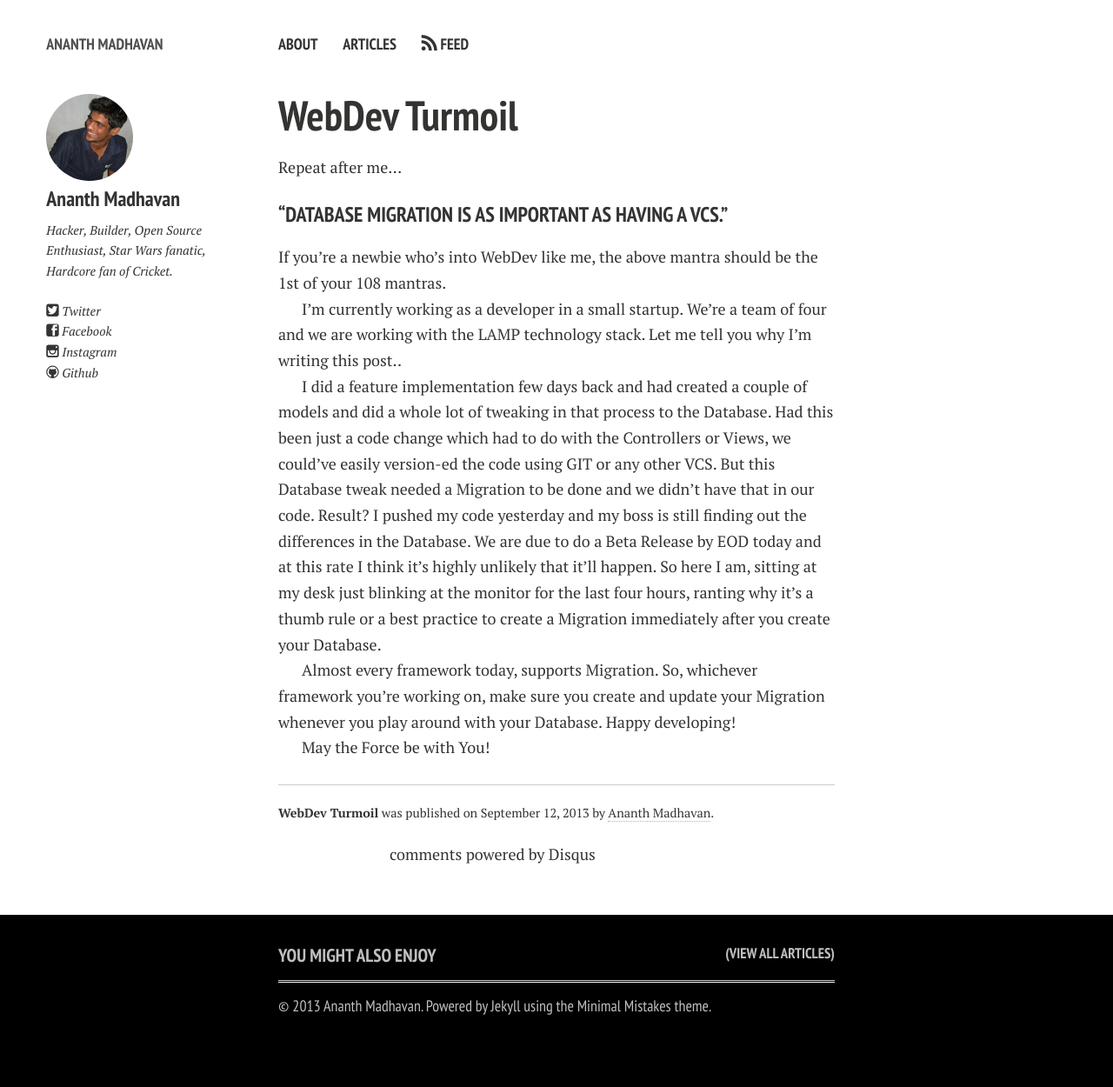
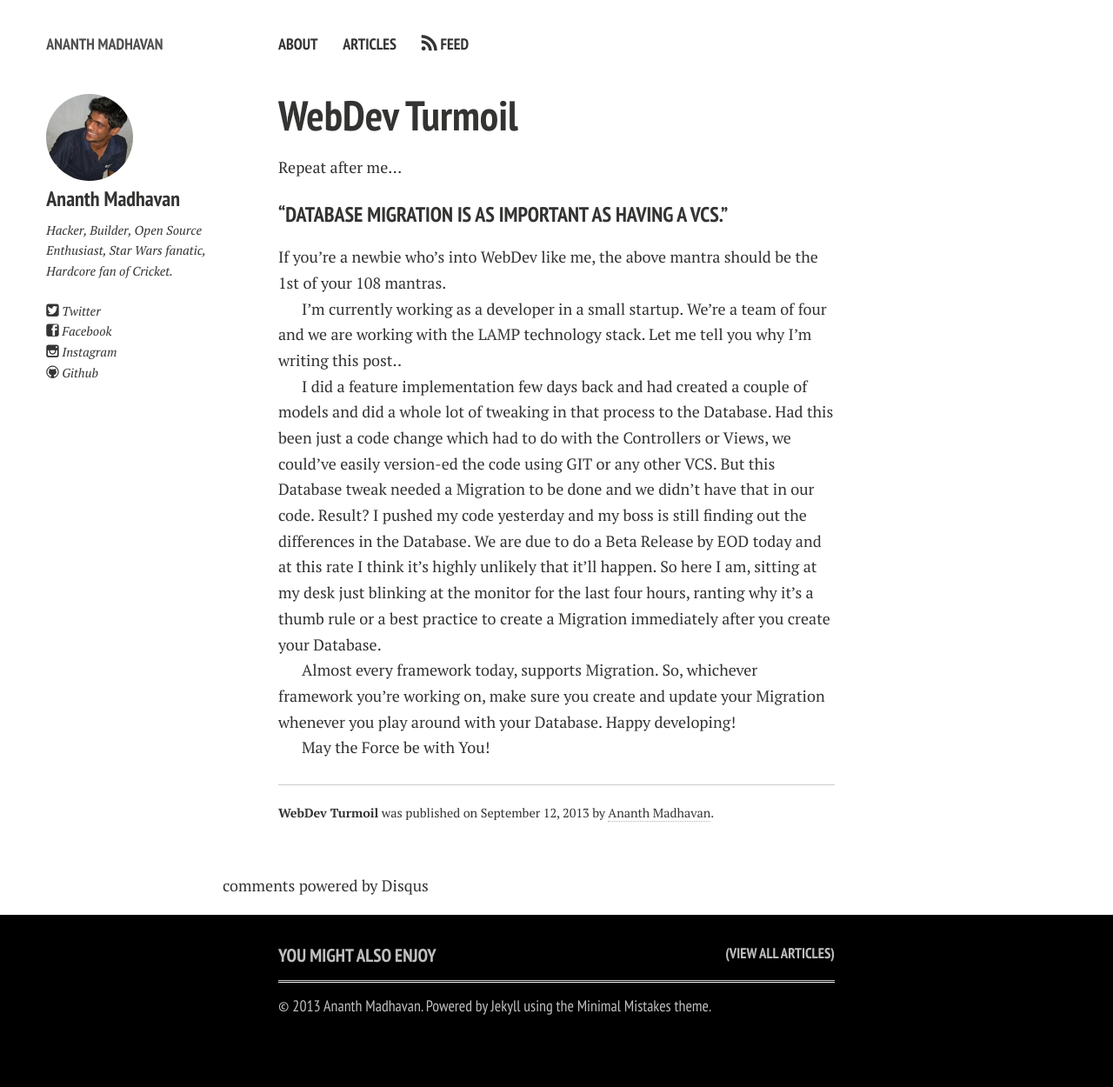
Before and after one commit to ananth99/ananth99.github.com, a Jekyll site: the page built from _posts/2013-09-12-WebDev-Turmoil.md, in a window 1280 px wide. Shown: the whole page at 87% size. Built offline with Jekyll 4.4.1, drawn with Linux system fonts in a browser that asks for light colours; nearby versions of some CDN libraries; comment, search, counter and statistics services are not loaded.

Commit message:
Modified disqus.

```diff
--- a/_layouts/post.html
+++ b/_layouts/post.html
@@ -36,13 +36,14 @@
         </div>
         <p class="byline"><strong>{{ page.title }}</strong> was published on <time datetime="{{ page.date | date_to_xmlschema }}" itemprop="datePublished">{{ page.date | date: "%B %d, %Y" }}</time>{% if page.modified %} and last modified on <time datetime="{{ page.modified | date: "%Y-%m-%d" }}" itemprop="dateModified">{{ page.modified | date: "%B %d, %Y" }}</time>{% endif %} by <span itemprop="author" itemscope itemtype="http://schema.org/Person"><span itemprop="name"><a href="{{ site.url }}/about" title="About {{ site.owner.name }}" itemprop="url">{{ site.owner.name }}</a></span></span>.</p>
       </footer>
-    <div class="disqus">
-  {% include disqus.html %}
-</div>
+
     </div><!-- /.article-wrap -->
   </article>
 
 </div><!-- /#main -->
+<div class="disqus">
+  {% include disqus.html %}
+</div>
 
 <div class="footer-wrap">
   {% if site.related_posts.size > 0 %}<div class="related-articles">
```
Also changed, not shown: 3 other files.
